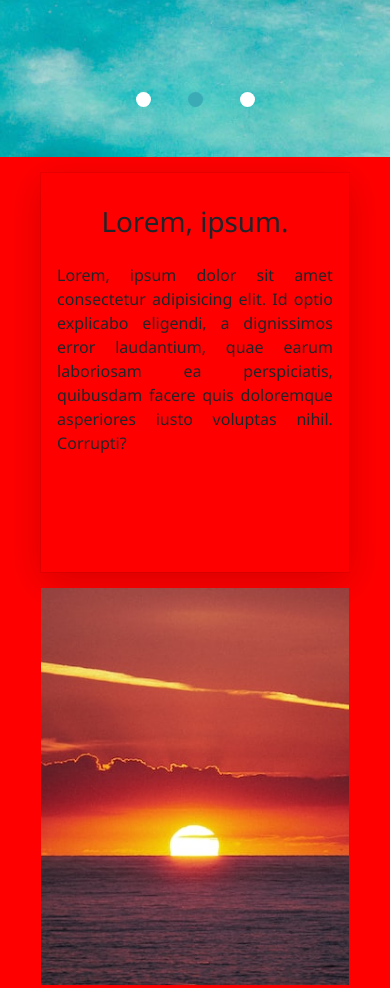
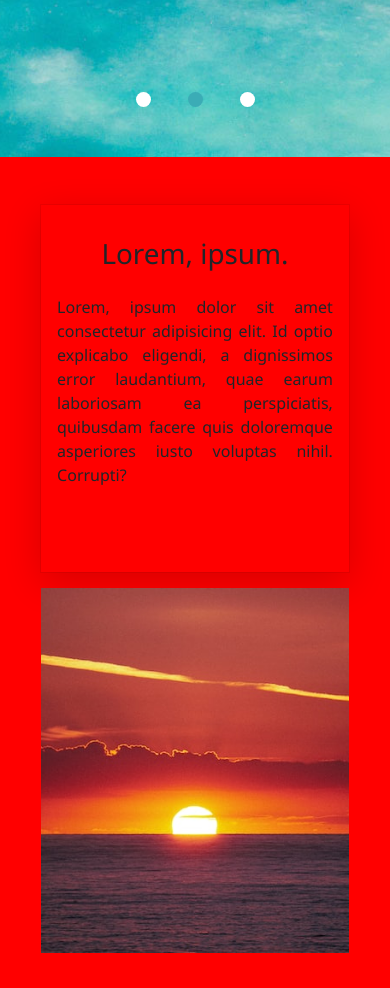
Before and after one commit to ranmij/website, a website: page index.html in a window 390 px wide. Shown: the part 560-1548 px from the top of the page. Drawn offline with nearby package versions, Linux system fonts and the light colour scheme.

Commit message:
paddings?

```diff
--- a/index.html
+++ b/index.html
@@ -56,7 +56,7 @@
             </div>
         </div>
     </header>
-    <section class="about-section py-3">
+    <section class="about-section py-5 py-sm-3">
         <div class="wrap-sides px-4 px-lg-5 mx-auto">
             <div class="container-left reveal p-lg-5">
                 <h1 class="h1 text-center py-3">Lorem, ipsum.</h1>
--- a/scss/_about.scss
+++ b/scss/_about.scss
@@ -6,7 +6,8 @@
     & .wrap-sides {
         display: flex;
         align-items: center;
-        justify-content: space-around !important;
+        justify-content: space-around;
+        align-content: space-between;
         height: 100%;
         width: 80%;
     }
@@ -14,7 +15,7 @@
     & .wrap-sides .container-left {
         text-align: justify;
         box-shadow: rgba(0, 0, 0, 0.16) 0px 10px 36px 0px, rgba(0, 0, 0, 0.06) 0px 0px 0px 1px;
-        height: 60%;
+        height: 50%;
         width: 45%;
     }
 
@@ -22,7 +23,7 @@
         position: relative;
         text-align: center;
         width: 45%;
-        height: 60%;
+        height: 50%;
         background: #212529 url('../img/picture.jpg') top center/cover no-repeat;
 
         &:hover {
@@ -69,14 +70,12 @@
         }
 
         & .wrap-sides .container-left {
-            height: 50%;
             width: 90%;
             padding: 1rem 1rem;
             margin: 0 0 1rem;
         }
 
         & .wrap-sides .container-right {
-            height: 50%;
             width: 90%;
         }
     }
@@ -100,14 +99,12 @@
         }
 
         & .wrap-sides .container-left {
-            height: 50%;
             width: 60%;
             padding: 1rem 1rem;
             margin: 0 0 1rem;
         }
 
         & .wrap-sides .container-right {
-            height: 50%;
             width: 60%;
         }
     }
@@ -130,14 +127,12 @@
         }
 
         & .wrap-sides .container-left {
-            height: 50%;
             width: 55%;
             padding: 1rem 1rem;
             margin: 0 0 1rem;
         }
 
         & .wrap-sides .container-right {
-            height: 50%;
             width: 55%;
         }
     }
--- a/scss/_head.scss
+++ b/scss/_head.scss
@@ -59,6 +59,7 @@ body header {
 
 .hero {
     height: 85%;
+    overflow: hidden;
     & .slider-container {
         position: relative;
         left: 0;
```
Also changed, not shown: assets/css/style.css, 1 other file.
